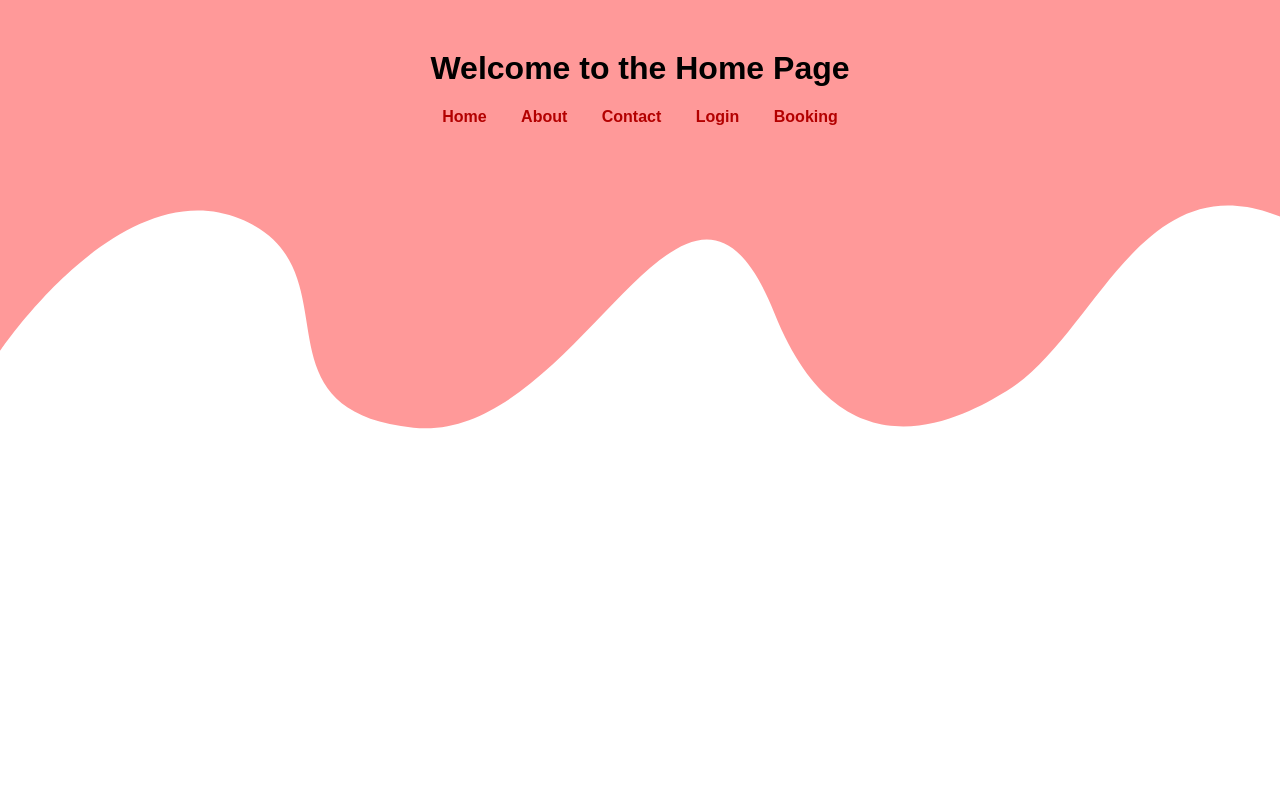
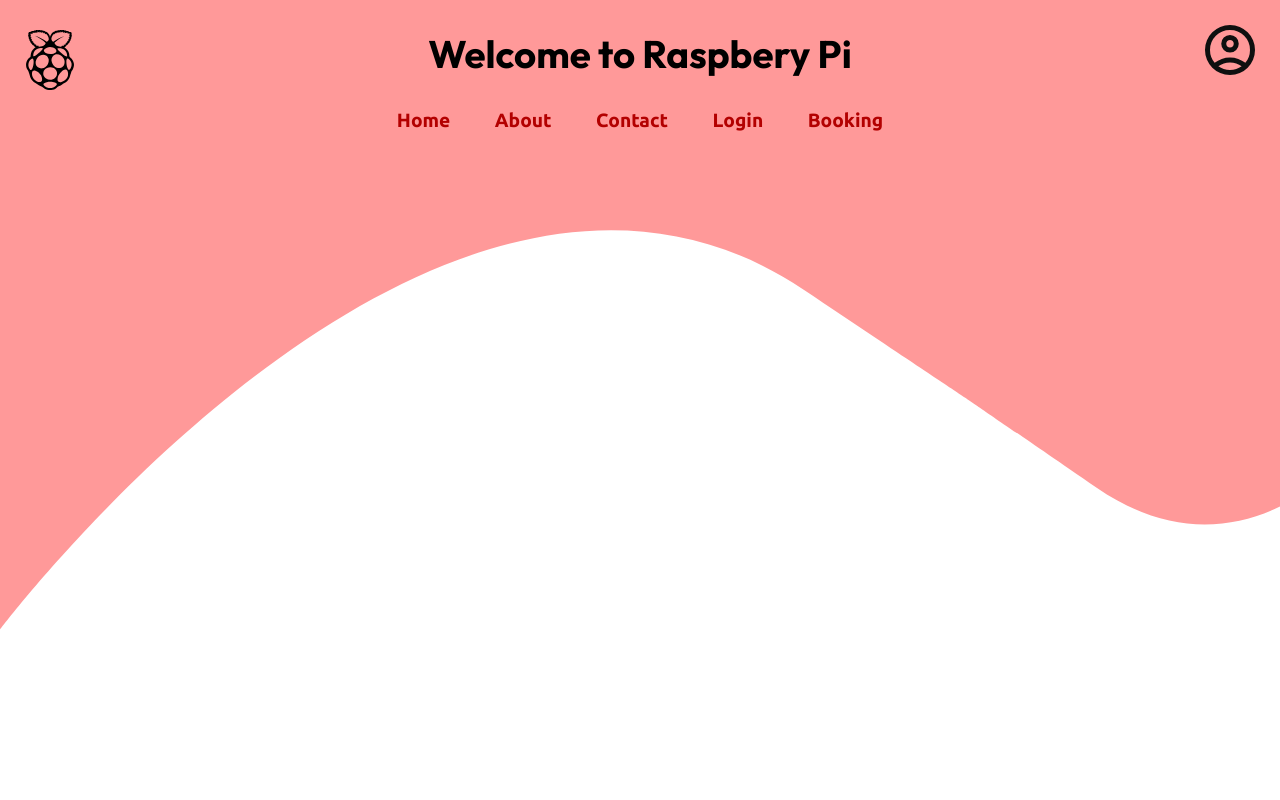
Before and after one commit to randomatoms/FlaskProject, a Flask app: page / in a window 1280 px wide. Run offline with Flask 3, Linux system fonts and the light colour scheme.

Commit message:
Add files via upload

```diff
--- a/static/home.css
+++ b/static/home.css
@@ -1,18 +1,24 @@
+@import url('https://fonts.googleapis.com/css2?family=Outfit:wght@100..900&display=swap');
+@import url('https://fonts.googleapis.com/css2?family=Outfit:wght@100..900&family=Ubuntu:ital,wght@0,300;0,400;0,500;0,700;1,300;1,400;1,500;1,700&display=swap');
+
 body {
-    font-family: Arial, sans-serif;
+    font-family: "Ubuntu";
+    font-size: larger;
     margin: 0;
     padding: 0;
     position: relative; /* Ensure body is relative for absolute positioning of SVG */
 }
 
 h1 {
+    font-family: "Outfit";
+    font-weight: bold;
     text-align: center;
-    margin-top: 50px;
+    margin-top: 30px;
 }
 
 nav {
     text-align: center;
-    margin-top: 20px;
+    margin-top: 15px;
 }
 
 nav a {
@@ -20,14 +26,18 @@
     text-decoration: none;
     color: #b30000;
     font-weight: bold;
+    padding: 5px;
+    display: inline-block;
+    transition: transform 0.3s ease;
 }
 
 nav a:hover {
-    color: #a10000;
+    transform: scale(1.4);
+    color: #c40000;
 }
 
 .background-svg {
-    background-image: url(/static/assets/New_Vector.svg);
+    background-image: url(/static/assets/Better_Vector.svg);
     z-index: -1;
     position: fixed;
     top: 0;
@@ -41,3 +51,82 @@
     background-size: cover;
     background-repeat: no-repeat;
 }
+
+.raspbery-icon{
+    position: fixed;
+    top: 30px;
+    left: 20px;
+    width: 60px;
+    height: 60px;
+    background-image: url(/static/assets/raspberry-pi.svg);
+    background-size: contain;
+    background-repeat: no-repeat;
+    cursor: pointer;
+    z-index: 10;
+}
+
+.raspbery-icon:hover{
+    filter: invert(13%) sepia(59%) saturate(6997%) hue-rotate(357deg) brightness(79%) contrast(113%);;
+}
+
+.account-dropdown{
+    position: fixed;
+    top: 20px;
+    right: 20px;
+    z-index: 10;
+}
+
+.dropdown-content{
+    display: none;
+    position: absolute;
+    right: 0;
+    top: 70px;
+    background-color: #f0f0f0;
+    border-radius: 8px;
+    min-width: auto;
+    max-width: 160px;
+    box-shadow: 0 8px 16px rgba(0, 0, 0, 0.2);
+    z-index: 1;
+}
+
+.dropdown-content a{
+    color: #0f0f0f;
+    padding: 12px 16px;
+    text-decoration: none;
+    display: block;
+}
+
+.dropdown-content a:first-child:hover{
+    background-color: #e25b5b71;
+    border-radius: 8px 8px 0 0;
+}
+
+.dropdown-content a:last-child:hover{
+    background-color: #e25b5b71;
+    border-radius: 0 0 8px 8px;
+}
+
+.dropdown-content a:not(:first-child):not(:last-child):hover{
+    background-color: #e25b5b71;
+    border-radius: 0;
+}
+
+.show{
+    display: block;
+}
+
+.account-icon{
+    position: fixed;
+    top: 20px;
+    right: 20px;
+    width: 60px;
+    height: 60px;
+    background-image: url(/static/assets/account_icon.svg);
+    background-size: contain;
+    background-repeat: no-repeat;
+    cursor: pointer;
+}
+
+.account-icon:hover{
+    filter: invert(13%) sepia(59%) saturate(6997%) hue-rotate(357deg) brightness(79%) contrast(113%);
+}
--- /dev/null
+++ b/static/home.js
@@ -0,0 +1,17 @@
+// JavaScript to toggle dropdown menu
+document.querySelector('.account-icon').addEventListener('click', function() {
+    document.querySelector('.dropdown-content').classList.toggle('show');
+});
+
+// Close the dropdown if the user clicks outside of it
+window.onclick = function(event) {
+    if (!event.target.matches('.account-icon')) {
+        var dropdowns = document.getElementsByClassName('dropdown-content');
+        for (var i = 0; i < dropdowns.length; i++) {
+            var openDropdown = dropdowns[i];
+            if (openDropdown.classList.contains('show')) {
+                openDropdown.classList.remove('show');
+            }
+        }
+    }
+};
--- a/templates/home.html
+++ b/templates/home.html
@@ -6,9 +6,23 @@
     <link rel="stylesheet" type="text/css" href="{{ url_for('static', filename='home.css') }}">
 </head>
 <body>
+
     <div class="background-svg"></div>
+    <div class="raspbery-icon"></div>
+    <div class="account-dropdown">
+        <div class="account-icon"></div>
+        <div class="dropdown-content">
+            {% if current_user.is_authenticated %}
+                <a href="#">{{ current_user.name }}</a>
+                <a href="{{ url_for('logout') }}">Logout</a>
+            {% else %}
+                <a href="{{ url_for('login') }}">Login</a>
+                <a href="{{ url_for('register') }}">Register</a>
+            {% endif %}
+        </div>
+    </div>
 
-    <h1>Welcome to the Home Page</h1>
+    <h1>Welcome to Raspbery Pi</h1>
     <nav>
         <a href="{{ url_for('home') }}">Home</a>
         <a href="{{ url_for('about') }}">About</a>
@@ -16,5 +30,7 @@
         <a href="{{ url_for('login') }}">Login</a>
         <a href="{{ url_for('booking') }}">Booking</a>
     </nav>
+
+    <script src="{{ url_for('static', filename='home.js')}}"></script>
 </body>
 </html>
```
Also changed, not shown: instance/site.db, static/assets/Better_Vector.svg (added), static/assets/account_icon.svg (added), static/assets/raspberry-pi.svg (added).
